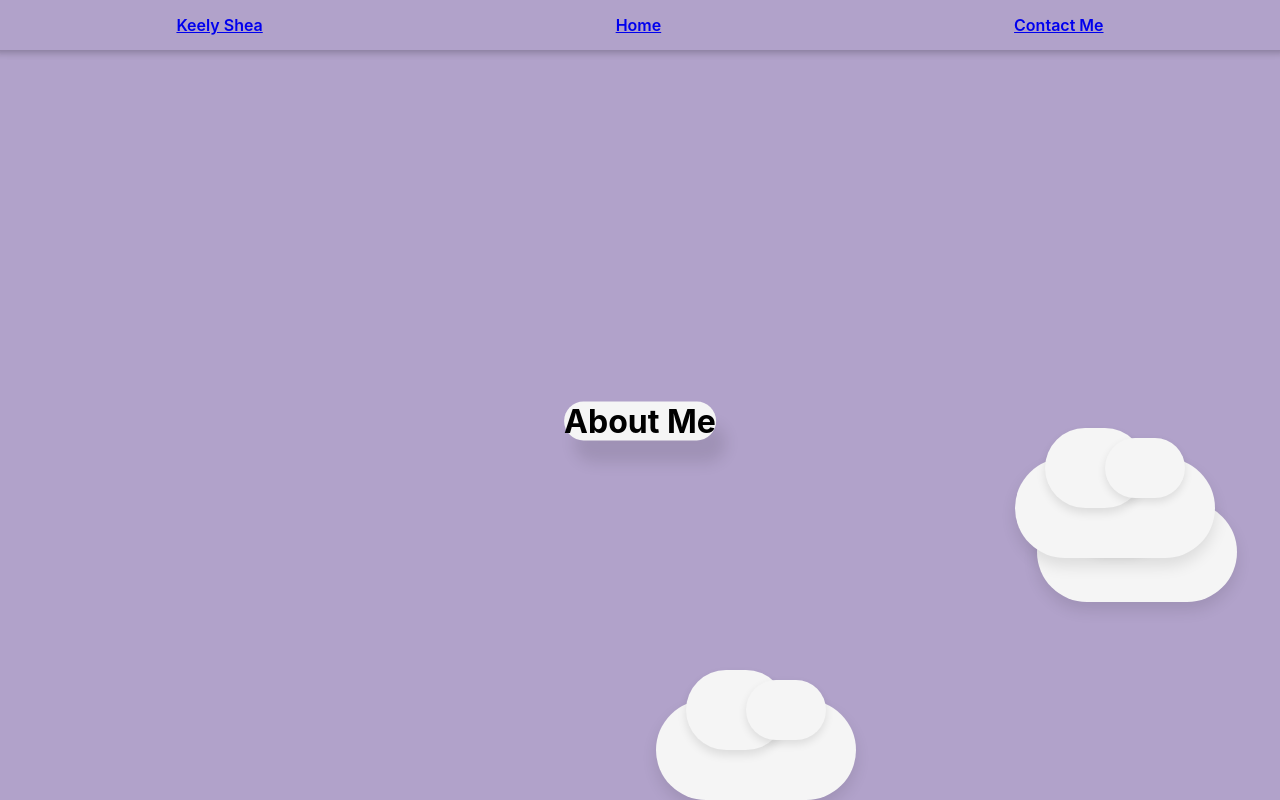
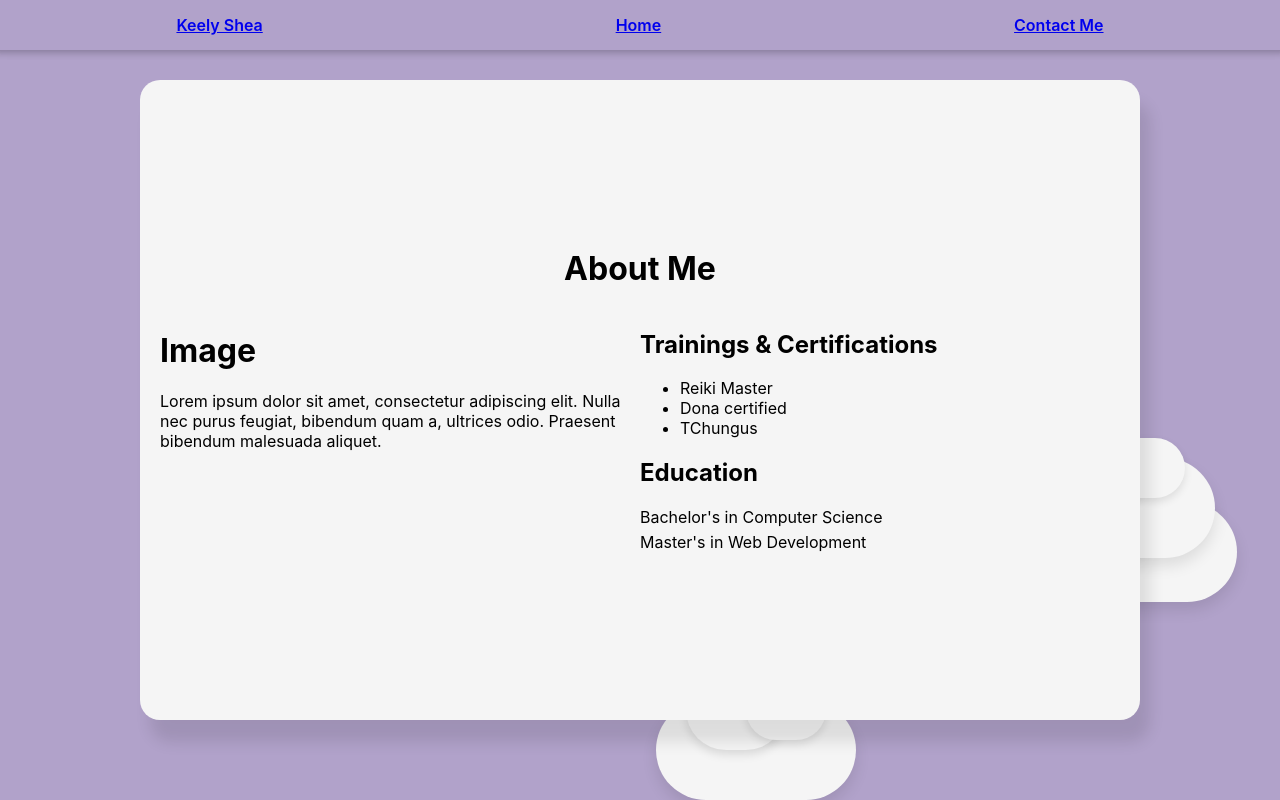
Before and after one commit to Zacharyjsultan/KSS-50, a React (Create React App) app: page /about in a window 1280 px wide. Built offline with nearby package versions, Linux system fonts and the light colour scheme.

Commit message:
css work

```diff
--- a/src/Components/About.css
+++ b/src/Components/About.css
@@ -56,5 +56,70 @@
   background-color: #f5f5f5;
   border-radius: 20px;
   box-shadow: 10px 22px 15px rgba(0, 0, 0, 0.1);
-  z-index: 2;
+  width: 75vw;
+  height: 75vh;
+  max-width: 75vw;
+  max-height: 75vh;
+  display: flex;
+  flex-direction: column;
+  align-items: center;
+  justify-content: center;
+  text-align: center;
+  padding: 20px;
 }
+
+.about-paragraph {
+  margin-top: 20px;
+}
+
+.trainings-section {
+  margin-top: 20px;
+}
+
+.trainings-title {
+  font-size: 1.5rem;
+}
+
+.about-content {
+  display: flex;
+  justify-content: space-between; /* Arrange content side by side */
+  width: 100%;
+}
+
+.about-left {
+  flex: 1; /* Take up equal space */
+  text-align: left; /* Align text to the left in this column */
+}
+
+.about-right {
+  flex: 1; /* Take up equal space */
+  text-align: left; /* Align text to the left in this column */
+}
+
+/* Styles for the Education section */
+.education-section {
+  margin-top: 20px;
+}
+
+.education-title {
+  font-size: 1.5rem;
+}
+
+.education-list {
+  list-style: none;
+  padding: 0;
+  margin: 0;
+}
+
+.education-item {
+  margin-bottom: 5px;
+}
+
+.trainings-section {
+  margin-top: 20px; /* Add margin to separate the training section from the about section */
+  margin-bottom: 20px; /* Add margin to separate the training section from the education section */
+}
+
+.education-section {
+  margin-bottom: 20px; /* Add margin to separate the education section from the background */
+}
--- a/src/Components/About.jsx
+++ b/src/Components/About.jsx
@@ -10,8 +10,47 @@ export default function About() {
       <Header />
       <div className="container">
         <div>
-          <h1 className="about-container">About Me</h1>
+          <div className="about-container">
+            <h1 className="about-title">About Me</h1>
+            <div className="about-content">
+              <div className="about-left">
+                {/* Image can be added here */}
+                <h1 className="about-name">Image</h1>
+                <p className="about-paragraph">
+                  Lorem ipsum dolor sit amet, consectetur adipiscing elit. Nulla
+                  nec purus feugiat, bibendum quam a, ultrices odio. Praesent
+                  bibendum malesuada aliquet.
+                </p>
+              </div>
+              <div className="about-right">
+                <div className="trainings-section">
+                  <h2 className="trainings-title">
+                    Trainings & Certifications
+                  </h2>
+                  <ul className="training-list">
+                    <li className="training-item">Reiki Master</li>
+                    <li className="training-item">Dona certified</li>
+                    <li className="training-item">TChungus</li>
+                    {/* Add more training items as needed */}
+                  </ul>
+                </div>
+                <div className="education-section">
+                  <h2 className="education-title">Education</h2>
+                  <ul className="education-list">
+                    <li className="education-item">
+                      Bachelor's in Computer Science
+                    </li>
+                    <li className="education-item">
+                      Master's in Web Development
+                    </li>
+                    {/* Add more education items as needed */}
+                  </ul>
+                </div>
+              </div>
+            </div>
+          </div>
         </div>
+
         <div className="cloud-background"></div>
         <Clouds />
       </div>
--- a/src/Components/HomePage.css
+++ b/src/Components/HomePage.css
@@ -1,13 +1,12 @@
 .home-page {
   display: flex;
   align-items: center;
-
   background-color: #ffc794;
   height: 100vh;
   width: 100vw;
 }
 
-.title {
+.title h1 {
   display: flex;
   align-items: center;
   justify-content: center;
--- a/src/Components/components/PriceCard.css
+++ b/src/Components/components/PriceCard.css
@@ -38,7 +38,7 @@
 /* Media Query for Layout */
 @media (max-width: 768px) {
   .pricing-container {
-    flex-direction: column;
+    flex-direction: column; /* Change to column layout for smaller screens */
     align-items: center;
   }
 }
--- a/src/Components/components/PriceCard.jsx
+++ b/src/Components/components/PriceCard.jsx
@@ -4,23 +4,49 @@ import "./PriceCard.css";
 const packages = [
   {
     title: "Doula Package",
+    prices: [
+      {
         price: "$19.99/month",
         features: ["Feature 1", "Feature 2", "Feature 3"],
       },
       {
-    title: "Reiki Package",
-    price: "$39.99/month",
+        price: "$29.99/month",
         features: ["Feature 1", "Feature 2", "Feature 3", "Feature 4"],
       },
       {
-    title: "Doula Reiki Package",
-    price: "$59.99/month",
-    features: ["Feature 1", "Feature 2", "Feature 3", "Feature 4", "Feature 5"],
+        price: "$39.99/month",
+        features: [
+          "Feature 1",
+          "Feature 2",
+          "Feature 3",
+          "Feature 4",
+          "Feature 5",
+        ],
+      },
+    ],
   },
   {
-    title: "Doula Reiki Shmeiki Package",
-    price: "$79.99/month",
-    features: ["Feature 1", "Feature 2", "Feature 3", "Feature 4", "Feature 5"],
+    title: "Reiki Package",
+    prices: [
+      {
+        price: "$39.99/month",
+        features: ["Feature 1", "Feature 2", "Feature 3"],
+      },
+      {
+        price: "$49.99/month",
+        features: ["Feature 1", "Feature 2", "Feature 3", "Feature 4"],
+      },
+      {
+        price: "$59.99/month",
+        features: [
+          "Feature 1",
+          "Feature 2",
+          "Feature 3",
+          "Feature 4",
+          "Feature 5",
+        ],
+      },
+    ],
   },
 ];
 
@@ -36,12 +62,16 @@ const PriceCard = () => {
             {packages.map((pkg, index) => (
               <div className="package" key={index}>
                 <h2 className="package-title">{pkg.title}</h2>
-                <div className="package-price">{pkg.price}</div>
+                {pkg.prices.map((price, priceIndex) => (
+                  <div className="package-price" key={priceIndex}>
+                    {price.price}
                     <ul className="package-features">
-                  {pkg.features.map((feature, index) => (
-                    <li key={index}>{feature}</li>
+                      {price.features.map((feature, featureIndex) => (
+                        <li key={featureIndex}>{feature}</li>
                       ))}
                     </ul>
+                  </div>
+                ))}
               </div>
             ))}
           </div>
```
Lines whose indentation alone changed are shown as unchanged.
